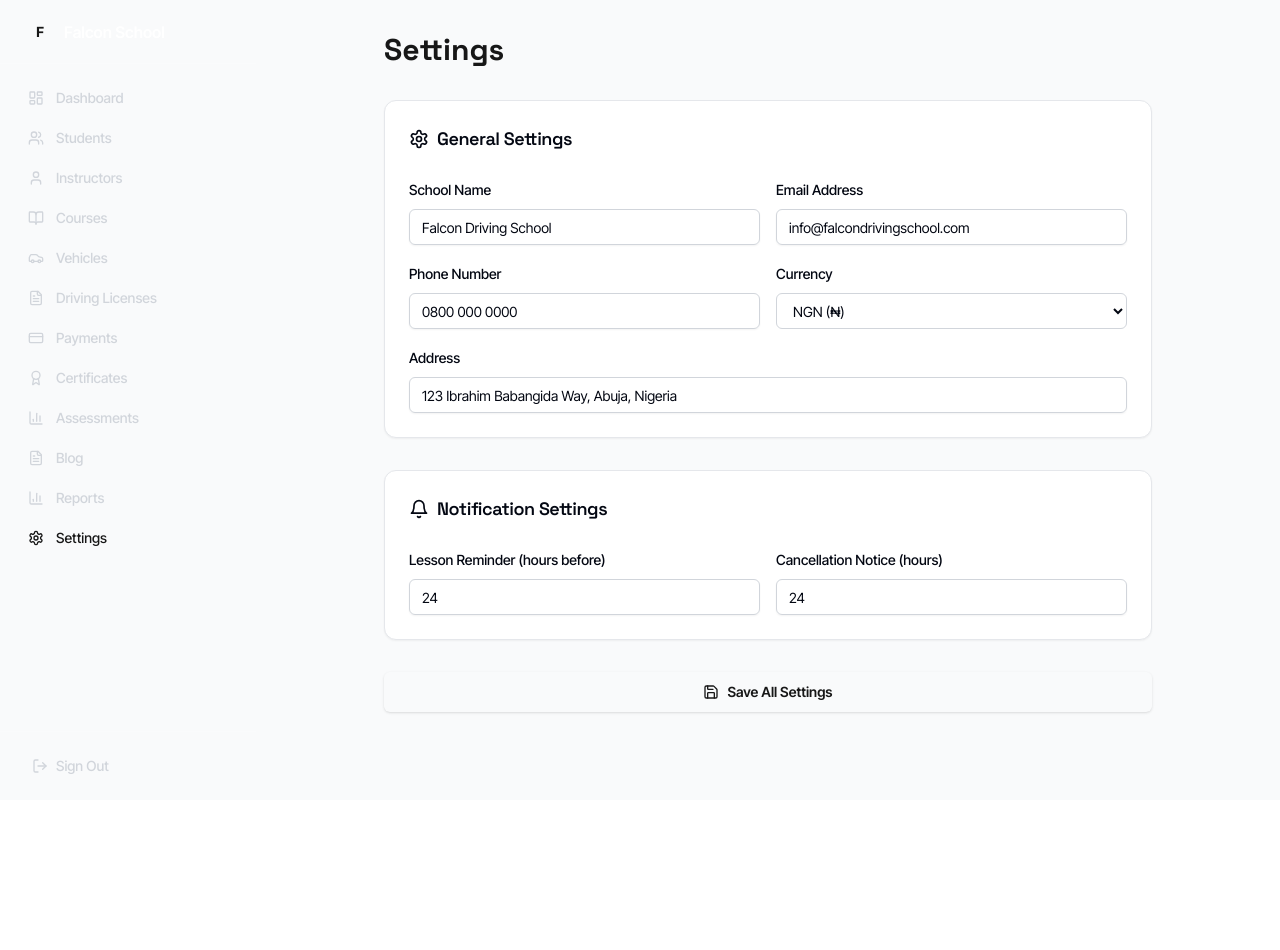
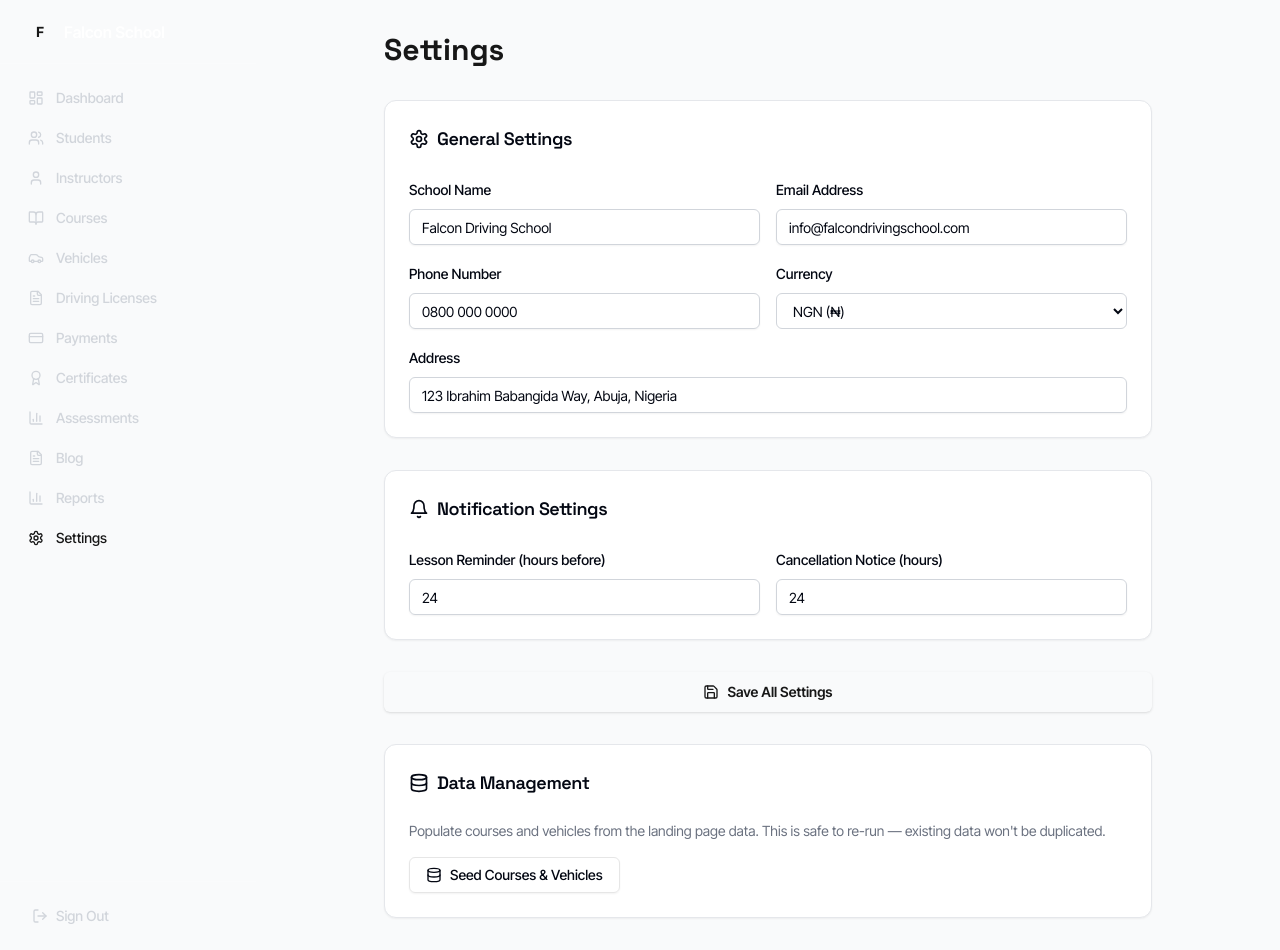
Before and after one commit to 0xDeca/Falcon-Driving-School, a Next.js app: page /admin/settings in a window 1280 px wide. Before the commit the page ends 800 px from the top, so only its background shows below. Built offline with nearby package versions, Linux system fonts and the light colour scheme; no server answers; the database is empty.

Commit message:
feat: add seed data button to admin settings page

```diff
--- a/src/app/admin/settings/page.tsx
+++ b/src/app/admin/settings/page.tsx
@@ -6,7 +6,7 @@ import { Card, CardContent, CardHeader, CardTitle } from "@/components/ui/card";
 import { Input } from "@/components/ui/input";
 import { Label } from "@/components/ui/label";
 import { Sidebar } from "@/components/layout/sidebar";
-import { Settings, Save, Bell, Shield, DollarSign, Loader2 } from "lucide-react";
+import { Settings, Save, Bell, Shield, DollarSign, Loader2, Database } from "lucide-react";
 import toast from "react-hot-toast";
 import { supabase } from "@/lib/supabase";
 
@@ -19,6 +19,28 @@ const DEFAULT_SETTINGS = {
   lesson_reminder_hours: "24",
   cancellation_notice: "24",
 };
+
+function SeedDataButton() {
+  const [seeding, setSeeding] = useState(false);
+  const handleSeed = async () => {
+    setSeeding(true);
+    try {
+      const res = await fetch("/api/admin/seed-data", { method: "POST" });
+      const json = await res.json();
+      if (!res.ok) throw new Error(json.error || "Seed failed");
+      toast.success(`Seeded ${json.created?.courses ?? 0} courses, ${json.created?.vehicles ?? 0} vehicles`);
+    } catch (e: any) {
+      toast.error(e.message);
+    } finally {
+      setSeeding(false);
+    }
+  };
+  return (
+    <Button variant="outline" onClick={handleSeed} disabled={seeding}>
+      <Database className="mr-2 h-4 w-4" /> {seeding ? "Seeding..." : "Seed Courses & Vehicles"}
+    </Button>
+  );
+}
 
 export default function AdminSettings() {
   const [settings, setSettings] = useState(DEFAULT_SETTINGS);
@@ -144,6 +166,19 @@ export default function AdminSettings() {
           <Button variant="gold" size="lg" className="w-full" onClick={handleSave} disabled={saving}>
             <Save className="mr-2 h-4 w-4" /> {saving ? "Saving..." : "Save All Settings"}
           </Button>
+
+          <Card>
+            <CardHeader>
+              <CardTitle className="text-lg flex items-center gap-2">
+                <Database className="h-5 w-5 text-accent" />
+                Data Management
+              </CardTitle>
+            </CardHeader>
+            <CardContent className="space-y-4">
+              <p className="text-sm text-gray-500">Populate courses and vehicles from the landing page data. This is safe to re-run &mdash; existing data won&apos;t be duplicated.</p>
+              <SeedDataButton />
+            </CardContent>
+          </Card>
         </div>
       </div>
     </div>
```
